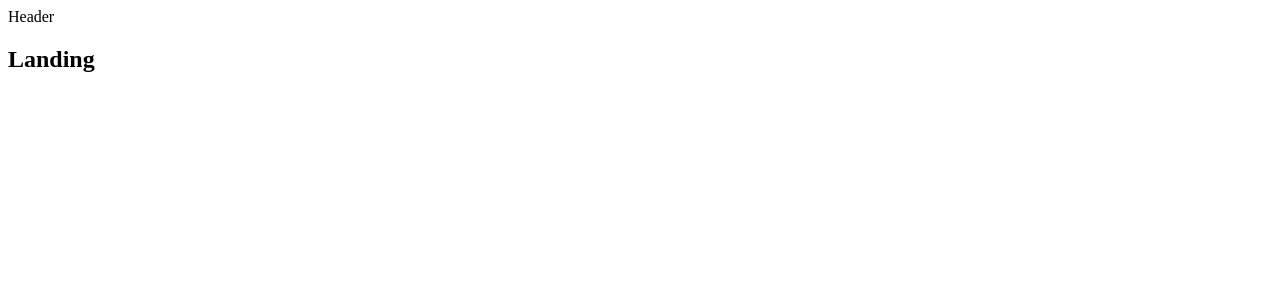
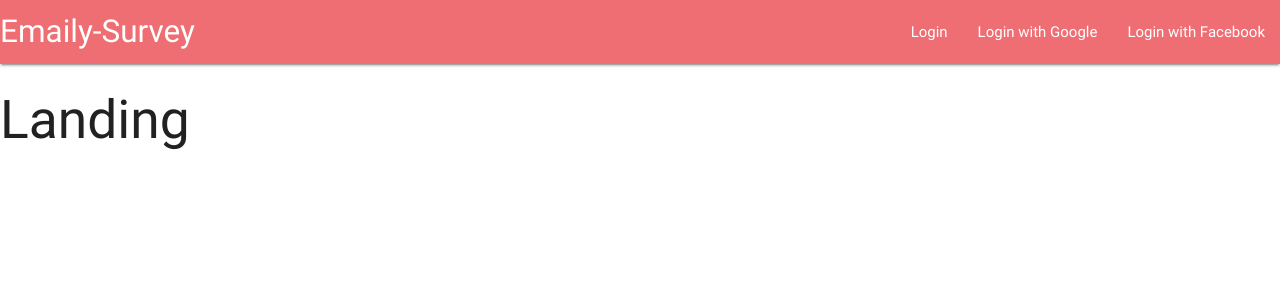
Before and after one commit to DavyCode/email_eApp, a React (Create React App) app in the folder client/: page / in a window 1280 px wide. Shown: the top 300 px of the page. Built offline with nearby package versions, Linux system fonts and the light colour scheme.

Commit message:
include materialize css

```diff
--- a/client/package.json
+++ b/client/package.json
@@ -11,6 +11,7 @@
     }
   },
   "dependencies": {
+    "materialize-css": "^0.100.2",
     "react": "^16.2.0",
     "react-dom": "^16.2.0",
     "react-redux": "^5.0.6",
--- a/client/src/components/Header.js
+++ b/client/src/components/Header.js
@@ -4,7 +4,16 @@
   render () {
     return (
       <div>
-        Header
+        <nav>
+          <div className="nav-wrapper">
+            <a href="#" className="left brand-logo">Emaily-Survey</a>
+            <ul id="nav-mobile" className="right hide-on-med-and-down">
+              <li><a href="sass.html">Login</a></li>
+              <li><a href="badges.html">Login with Google</a></li>
+              <li><a href="collapsible.html">Login with Facebook</a></li>
+            </ul>
+          </div>
+        </nav>
       </div>
     )
   }
--- a/client/src/index.js
+++ b/client/src/index.js
@@ -1,3 +1,4 @@
+import 'materialize-css/dist/css/materialize.min.css'
 import React from 'react';
 import { render } from 'react-dom';
 import { Provider } from 'react-redux';
```
Also changed, not shown: 1 other file (tests, documents, lock files or other folders).
